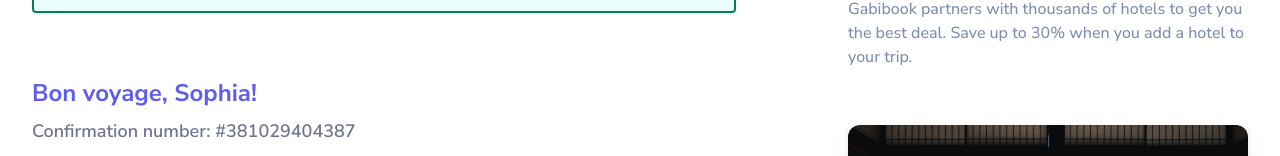
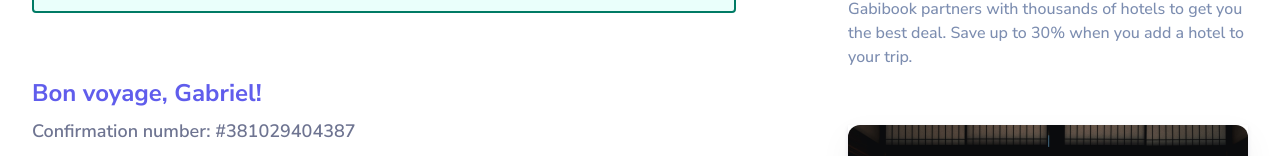
Before and after one commit to gabrielgonta/Gabibook, a React (Vite) app: page /confirm in a window 1280 px wide. Shown: the part 215-371 px from the top of the page. Built offline with nearby package versions, Linux system fonts and the light colour scheme.

Commit message:
[+] Add changes

```diff
--- a/src/pages/Confirm.jsx
+++ b/src/pages/Confirm.jsx
@@ -21,7 +21,7 @@ const Confirm = () => {
           )}
 
           <div className=" w-full flex flex-col items-start justify-start gap-2">
-            <h1 className="titleh1">Bon voyage, Sophia!</h1>
+            <h1 className="titleh1">Bon voyage, Gabriel!</h1>
             <p className="text-[#6E7491] text-base sm:text-lg font-semibold">Confirmation number: #381029404387</p>
             <p className="text-[#7C8DB0] text-sm sm:text-base font-medium">Thank you for booking your travel with Gabibook! Below is a summary of your trip to Narita airport in Tokyo, Japan. We’ve sent a copy of your booking confirmation to your email address. You can also find this page again in <span className="text-[#605DEC]"> My trips.</span></p>
           </div>
```
Also changed, not shown: 1 other file (tests, documents, lock files or other folders).
